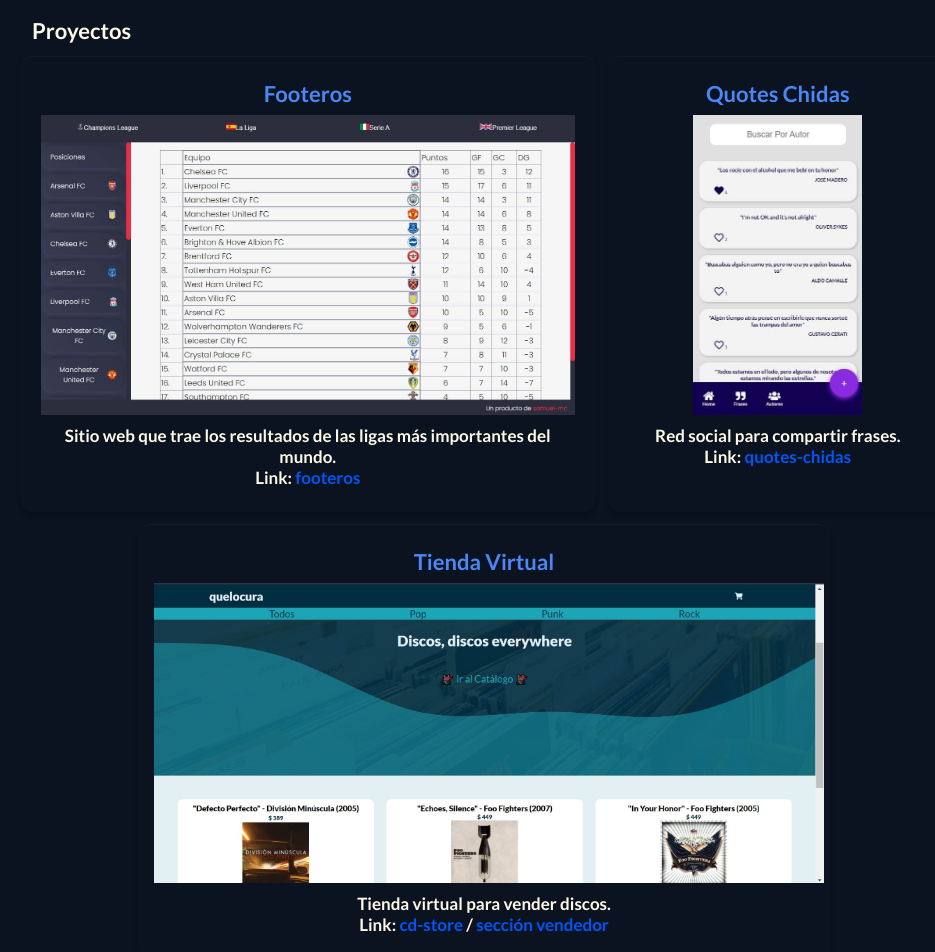
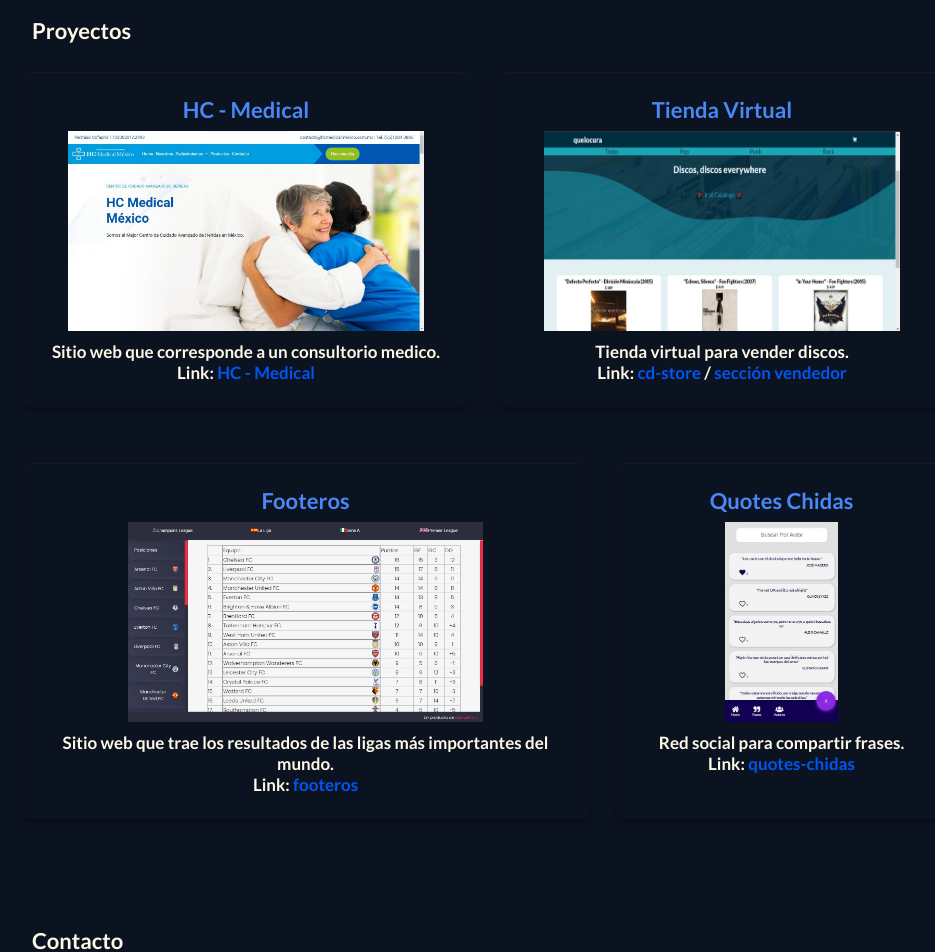
Before and after one commit to samuel-mc/website, a React app: page / in a window 1280 px wide. Shown: the part 740-1692 px from the top of the page, without its empty margins (156-1091 px from the left). Built offline with nearby package versions, Linux system fonts and the light colour scheme.

Commit message:
[add] HC Medical Proyect

```diff
--- a/src/App.jsx
+++ b/src/App.jsx
@@ -35,7 +35,7 @@
           <Hero darkMode={darkMode} />
           <Knowledge darkMode={darkMode} />
           <Proyects darkMode={darkMode}/>
-          <Blog darkMode={darkMode} />
+          {/* <Blog darkMode={darkMode} /> */}
           <Contact darkMode={darkMode} />
       </main>
       <Footer />
--- a/src/Components/Header.jsx
+++ b/src/Components/Header.jsx
@@ -22,9 +22,9 @@
           <li className="nav__item">
             <HashLink to="#proyects">Proyectos</HashLink>
           </li>
-          <li className="nav__item">
+          {/* <li className="nav__item">
             <HashLink to="#blog">Blog</HashLink>
-          </li>
+          </li> */}
           <li className="nav__item">
             <HashLink to="#contact">Contacto</HashLink>
           </li>
--- a/src/Components/Proyects.jsx
+++ b/src/Components/Proyects.jsx
@@ -1,8 +1,10 @@
 import React from 'react';
 import Container from './Container';
+import hcmedical from '../assets/images/hcmedical.jpg'
+import albums from '../assets/images/albums.jpg';
 import quotes from '../assets/images/quotes.jpg';
 import matches from '../assets/images/matches.jpg';
-import albums from '../assets/images/albums.jpg';
+
 
 import '../styles/Proyects.css';
 
@@ -12,12 +14,58 @@
         <div className="proyects" id="proyects">
           <div className={darkMode ? 'proyects__item proyect1 dark' : 'proyects__item proyect1'}>
             <h2 className={darkMode ? 'proyects__title dark' : 'proyects__title'}>
+              HC - Medical
+            </h2>
+            <img
+              src={hcmedical}
+              alt="screenshot about a page"
+              className="proyects__image proyects__image-16-9"
+            />
+            <h3
+              className={
+                darkMode ? 'proyects__description dark' : 'proyects__description'
+              }
+            >
+              {' '}
+              Sitio web que corresponde a un consultorio medico. <br /> Link:{' '}
+              <a href="https://www.hcmedicalmexico.com.mx/" target="_blank" rel="noopener noreferrer">
+                HC - Medical
+              </a>
+            </h3>
+          </div>
+          <div className={darkMode ? 'proyects__item proyect2 dark' : 'proyects__item proyect2'}>
+            <h2 className={darkMode ? 'proyects__title dark' : 'proyects__title'}>
+              Tienda Virtual
+            </h2>
+            <img
+              src={albums}
+              alt="screenshot about a page"
+              className="proyects__image proyects__image-16-9"
+            />
+            <h3
+              className={
+                darkMode ? 'proyects__description dark' : 'proyects__description'
+              }
+            >
+              {' '}
+              Tienda virtual para vender discos. <br /> Link:{' '}
+              <a href="https://discos-chidos.web.app/#/" target="_blank" rel="noopener noreferrer">
+                cd-store
+              </a>
+              {' / '}
+              <a href="https://discos-chidos.web.app/#/seller" target="_blank" rel="noopener noreferrer">
+                sección vendedor
+              </a>
+            </h3>
+          </div>
+          <div className={darkMode ? 'proyects__item proyect3 dark' : 'proyects__item proyect3'}>
+            <h2 className={darkMode ? 'proyects__title dark' : 'proyects__title'}>
               Footeros
             </h2>
             <img
               src={matches}
               alt="screenshot about a page"
-              className="proyects__image"
+              className="proyects__image proyects__image-16-9"
             />
             <h3
               className={
@@ -36,7 +84,7 @@
               </a>
             </h3>
           </div>
-          <div className={darkMode ? 'proyects__item proyect2 dark' : 'proyects__item proyect2'}>
+          <div className={darkMode ? 'proyects__item proyect4 dark' : 'proyects__item proyect4'}>
             <h2 className={darkMode ? 'proyects__title dark' : 'proyects__title'}>
               Quotes Chidas
             </h2>
@@ -57,32 +105,6 @@
               </a>
             </h3>
           </div>
-
-          <div className={darkMode ? 'proyects__item proyect3 dark' : 'proyects__item proyect3'}>
-            <h2 className={darkMode ? 'proyects__title dark' : 'proyects__title'}>
-              Tienda Virtual
-            </h2>
-            <img
-              src={albums}
-              alt="screenshot about a page"
-              className="proyects__image"
-            />
-            <h3
-              className={
-                darkMode ? 'proyects__description dark' : 'proyects__description'
-              }
-            >
-              {' '}
-              Tienda virtual para vender discos. <br /> Link:{' '}
-              <a href="https://discos-chidos.web.app/#/" target="_blank" rel="noopener noreferrer">
-                cd-store
-              </a>
-              {' / '}
-              <a href="https://discos-chidos.web.app/#/seller" target="_blank" rel="noopener noreferrer">
-                sección vendedor
-              </a>
-            </h3>
-          </div>
         </div>
     </Container>
 
--- a/src/styles/Proyects.css
+++ b/src/styles/Proyects.css
@@ -10,6 +10,7 @@
     border-radius: 12px;
     box-shadow: rgba(0, 0, 0, 0.2) 0px 4px 4px, inset rgba(100, 100, 100, 0.1) 0px 1px 1px;
     padding: 16px;
+    margin: 16px 0;
 }
 
 .proyects__item.dark{
@@ -23,6 +24,10 @@
 }
 .proyects__title.dark{
     color: var(--secondary-light);
+}
+
+.proyects__image-16-9{
+    aspect-ratio: 16/9;
 }
 
 .proyects__description{
@@ -54,24 +59,27 @@
     .proyects{
         display: grid;
         grid-template-columns: repeat(8, 1fr);
-        gap: 12px;
+        gap: 24px;
     }
 
     .proyects__item.proyect1{
-        grid-column: 1/6;
+        grid-column: 1/5;
     }
 
     .proyects__item.proyect2{
-        grid-column: 6/9;
+        grid-column: 5/9;
     }
 
     .proyects__item.proyect3{
-        grid-column: 2/8;
+        grid-column: 1/6;
+    }
+    .proyects__item.proyect4{
+        grid-column: 6/9;
     }
 }
 
 @media(min-width: 1024px){
     .proyects__image{
-        height: 300px;
+        height: 200px;
     }
 }
```
Also changed, not shown: src/assets/images/hcmedical.jpg (added).
